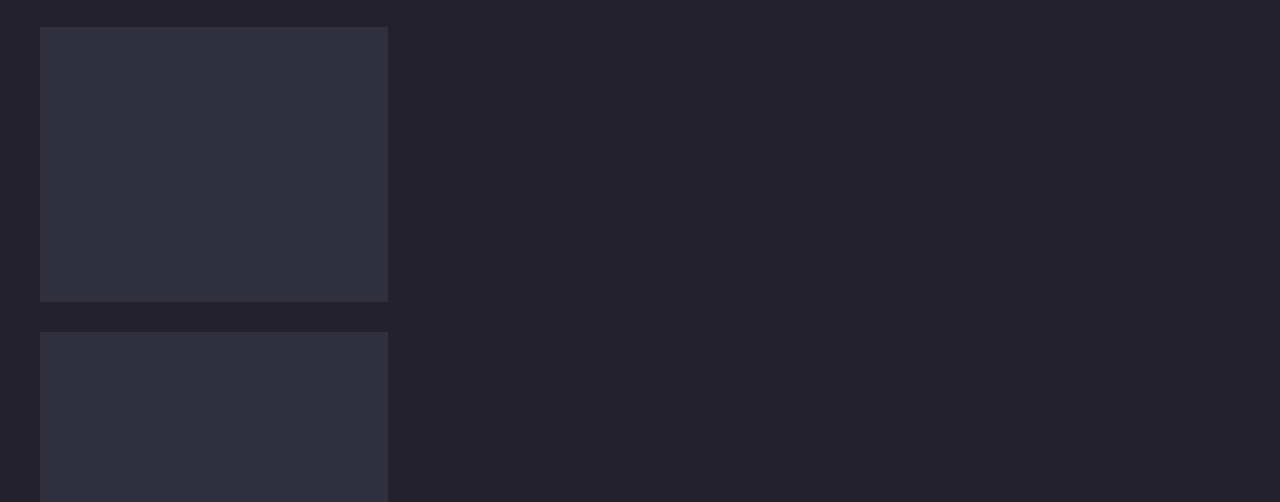
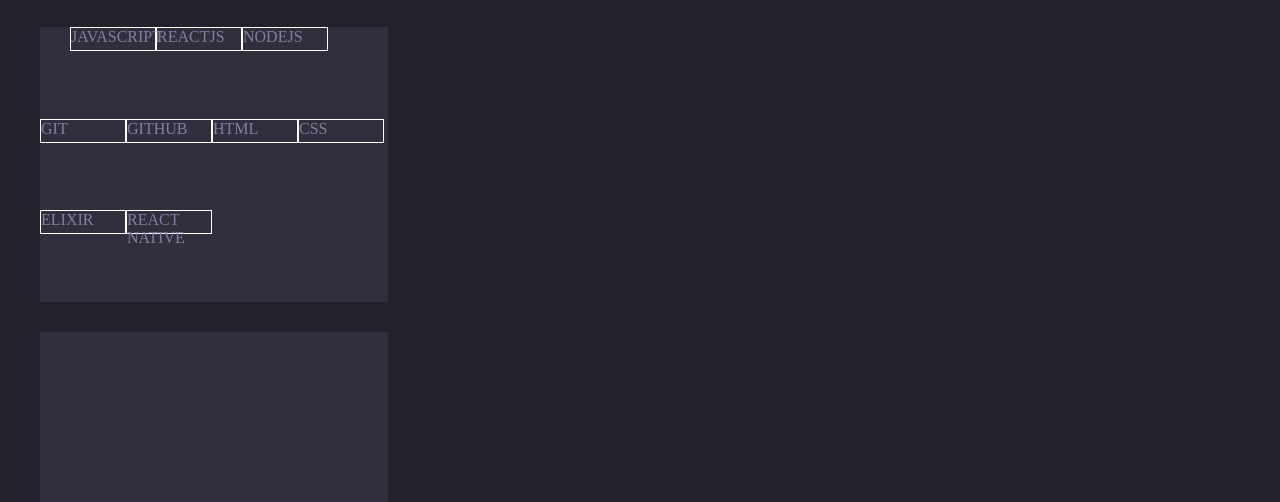
Before and after one commit to danilosjc/frontend, a plain HTML site: page index.html in a window 1280 px wide. Shown: the part 713-1215 px from the top of the page. Drawn offline with Linux system fonts and the light colour scheme.

Commit message:
bloco de links concluído

```diff
--- a/index.html
+++ b/index.html
@@ -32,7 +32,17 @@
                         <p class="email">danilo.martins@genesis-dataculture.com</p>
                     </div>
                 </div>
-                <div class="box tecnologies"></div>
+                <div class="box tecnologies">
+                    <div class="tech js">JAVASCRIPT</div>
+                    <div class="tech reactjs">REACTJS</div>
+                    <div class="tech nodejs">NODEJS</div>
+                    <div class="tech tgit">GIT</div>
+                    <div class="tech tgithub">GITHUB</div>
+                    <div class="tech html">HTML</div>
+                    <div class="tech css">CSS</div>
+                    <div class="tech elixir">ELIXIR</div>
+                    <div class="tech reactnative">REACT NATIVE</div>
+                </div>
                 <div class="box experience"></div>
                 <div class="box education"></div>
             </div>
--- a/style.css
+++ b/style.css
@@ -52,11 +52,25 @@
     font-family: 'Merriweather Sans', sans-serif;
     font-size: 13px;
     font-weight: 400;
+    border-radius: 5%;
 }
 
 .tecnologies {
     height: 275px;
     margin-top: 30px;
+    display: flex;
+    flex-wrap: wrap;
+}
+
+.tech {
+    margin: 0;
+    width: 86px;
+    height: 24px;
+    border: 1px solid #fff;
+}
+
+.js {
+    margin-left: 30px;
 }
 
 .experience {
```
